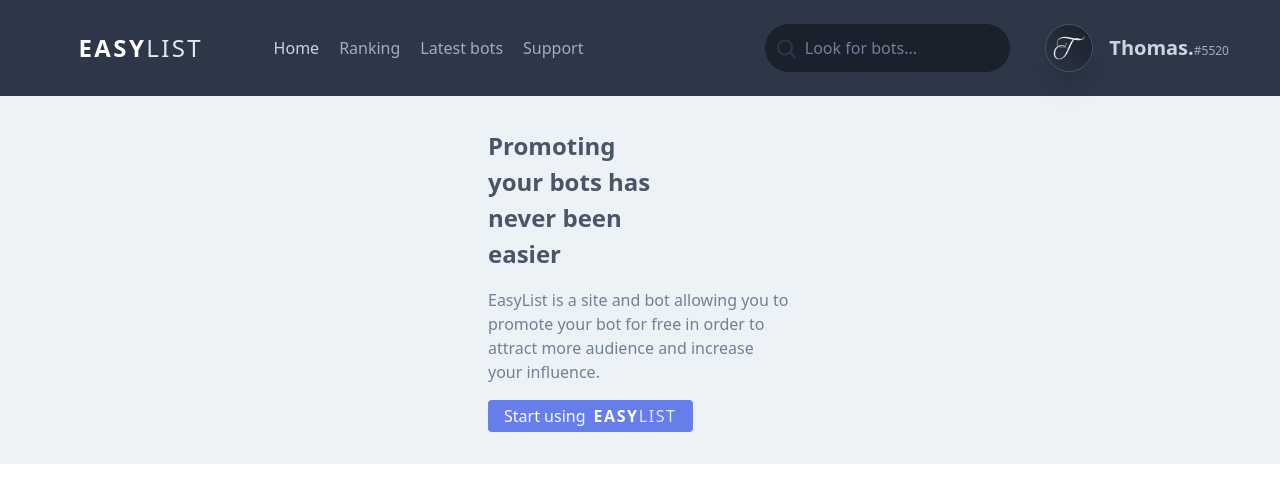
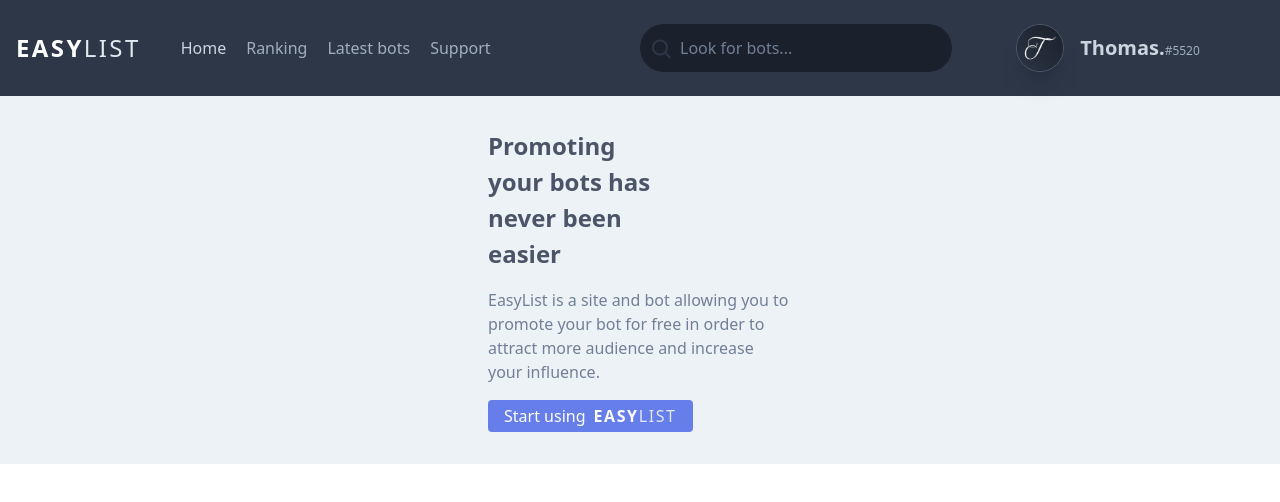
Before and after one commit to thomasvrgn/easybot-list, a Nuxt app: page / in a window 1280 px wide. Shown: the top 502 px of the page. Built offline with nearby package versions, Linux system fonts and the light colour scheme.

Commit message:
🐛 Navbar responsive fixed.

```diff
--- a/layouts/navbar.vue
+++ b/layouts/navbar.vue
@@ -1,6 +1,6 @@
 <template>
   <nav class="bg-gray-800 flex flex-col py-4 lg:py-2 px-4 lg:flex-row">
-    <div class="flex flex-auto justify-center lg:flex-initial lg:w-1/5">
+    <div class="flex flex-auto justify-center lg:flex-initial">
       <span class="flex flex-auto w-1/3 lg:hidden">
         <span class="flex items-center text-gray-400 cursor-pointer" @click=openMenu>
           <svg width="32" height="32" viewBox="0 0 24 24" fill="none" xmlns="http://www.w3.org/2000/svg"><path d="M2 6C2 5.44772 2.44772 5 3 5H21C21.5523 5 22 5.44772 22 6C22 6.55228 21.5523 7 21 7H3C2.44772 7 2 6.55228 2 6Z" fill="currentColor" /><path d="M2 12.0322C2 11.4799 2.44772 11.0322 3 11.0322H21C21.5523 11.0322 22 11.4799 22 12.0322C22 12.5845 21.5523 13.0322 21 13.0322H3C2.44772 13.0322 2 12.5845 2 12.0322Z" fill="currentColor" /><path d="M3 17.0645C2.44772 17.0645 2 17.5122 2 18.0645C2 18.6167 2.44772 19.0645 3 19.0645H21C21.5523 19.0645 22 18.6167 22 18.0645C22 17.5122 21.5523 17.0645 21 17.0645H3Z" fill="currentColor" /></svg>
@@ -18,7 +18,7 @@
         <span></span>
       </span>
     </div>
-    <div class="flex flex-auto py-4 px-2 lg:w-2/5 lg:flex-initial" :class="{'hidden': !opened}">
+    <div class="flex flex-auto py-4 px-2 lg:px-10" :class="{'hidden': !opened}">
       <ul class="space-y-3 flex-col lg:flex-row flex lg:space-y-0 lg:space-x-5 lg:items-center">
         <li class="text-gray-400 font-light hover:text-gray-400 cursor-pointer">
           Home
@@ -34,14 +34,14 @@
         </li>
       </ul>
     </div>
-    <div class="flex flex-auto py-4 flex-col lg:flex-row lg:w-2/5 lg:flex-initial" :class="{'hidden': !opened}">
-      <div class="container flex flex-row lg:flex-initial">
+    <div class="flex flex-auto py-4 flex-col lg:flex-row lg:w-6/12 lg:flex-initial" :class="{'hidden': !opened}">
+      <div class="container flex flex-row lg:flex-auto">
         <span class="bg-gray-900 items-center flex text-gray-800 px-2 rounded-l-full pt-1 cursor-pointer">
           <svg width="24" height="24" viewBox="0 0 24 24" fill="none" xmlns="http://www.w3.org/2000/svg"><path fill-rule="evenodd" clip-rule="evenodd" d="M18.319 14.4326C20.7628 11.2941 20.542 6.75347 17.6569 3.86829C14.5327 0.744098 9.46734 0.744098 6.34315 3.86829C3.21895 6.99249 3.21895 12.0578 6.34315 15.182C9.22833 18.0672 13.769 18.2879 16.9075 15.8442C16.921 15.8595 16.9351 15.8745 16.9497 15.8891L21.1924 20.1317C21.5829 20.5223 22.2161 20.5223 22.6066 20.1317C22.9971 19.7412 22.9971 19.1081 22.6066 18.7175L18.364 14.4749C18.3493 14.4603 18.3343 14.4462 18.319 14.4326ZM16.2426 5.28251C18.5858 7.62565 18.5858 11.4246 16.2426 13.7678C13.8995 16.1109 10.1005 16.1109 7.75736 13.7678C5.41421 11.4246 5.41421 7.62565 7.75736 5.28251C10.1005 2.93936 13.8995 2.93936 16.2426 5.28251Z" fill="currentColor" /></svg>
         </span>
         <input type="text" class="bg-gray-900 w-full py-2 rounded-r-full focus:outline-none placeholder-gray-600 text-gray-500" placeholder="Look for bots...">
       </div>
-      <div class="container flex flex-row pt-8 lg:pt-0 px-2 items-center lg:flex-initial lg:justify-center">
+      <div class="container flex flex-row pt-8 lg:pt-0 px-2 lg:px-0 items-center lg:flex-initial lg:justify-center">
         <div class="flex flex-row items-center lg:flex-initial">
           <img src="~/assets/user.png" class="w-12 rounded-full shadow-xl border border-gray-700" alt="">
           <span class="h-3 flex flex-row">
```
